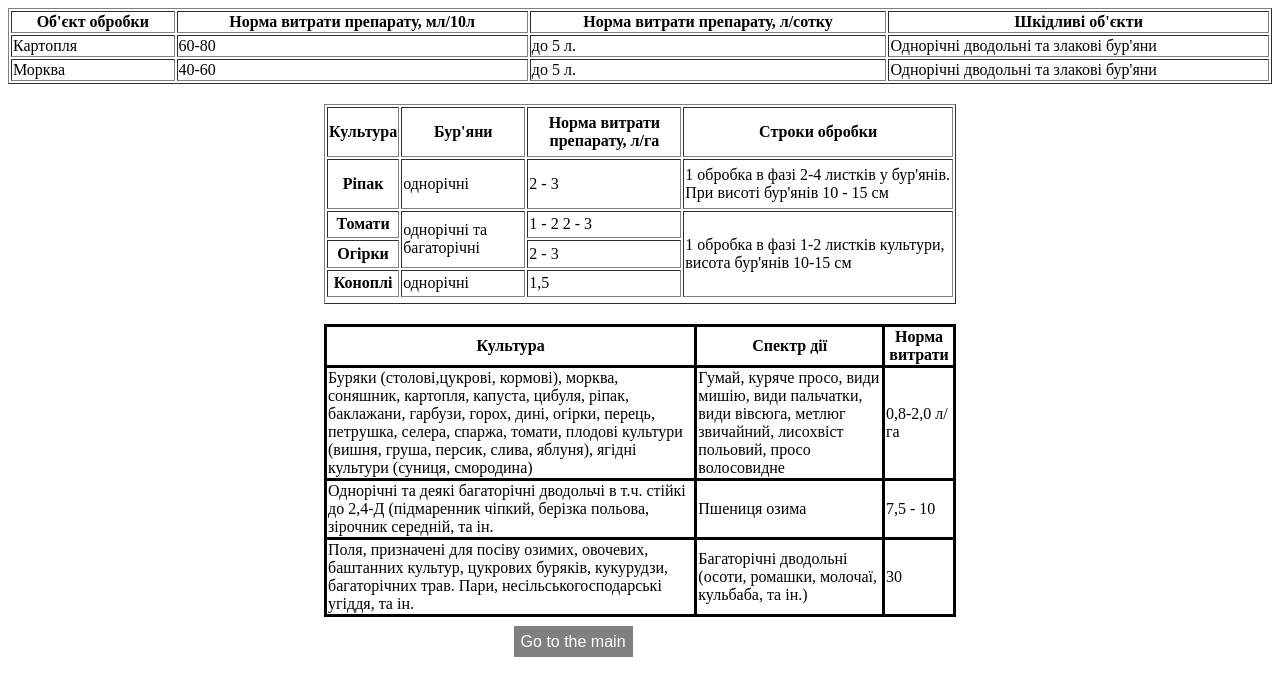
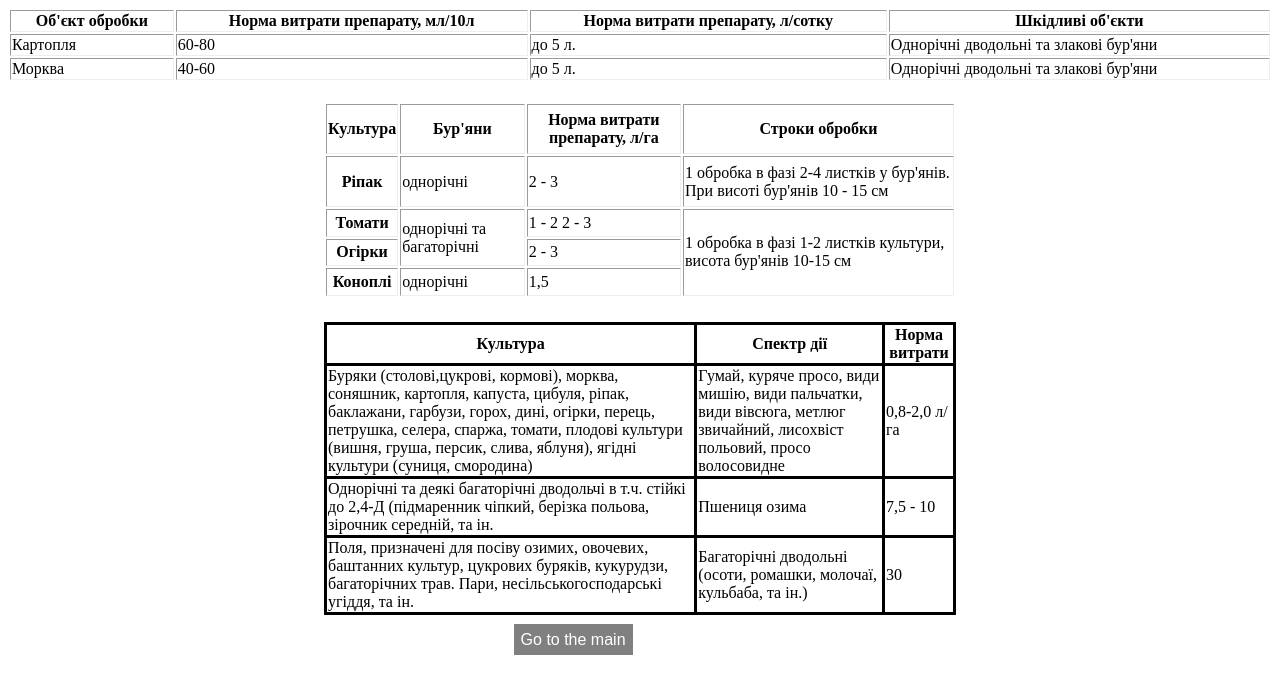
Before and after one commit to GeekHub-FrontEnd-CMS-Online-8/Olga_Todoryshyna_HW3, a plain HTML site: page table.html in a window 1280 px wide. Drawn offline with Linux system fonts and the light colour scheme.

Commit message:
Update tstyles.css

```diff
--- a/styles/tstyles.css
+++ b/styles/tstyles.css
@@ -1,10 +1,10 @@
 .first {
-	border: 1;
+	border: 1px;
 	width: 100%;
 }
 
 .second {
-	border: 1;
+	border: 1px;
 	width: 50%;
 	height: 200px;
 	margin: 0 auto;
```
